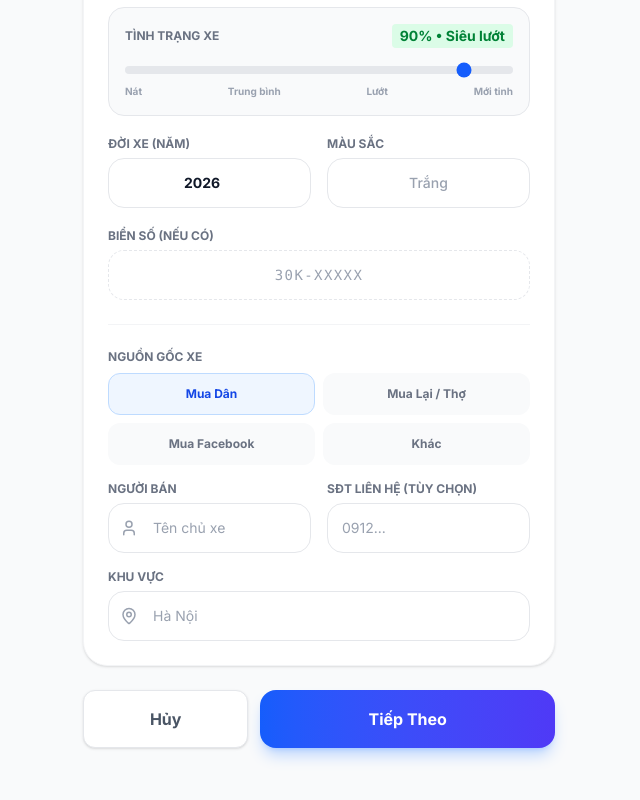
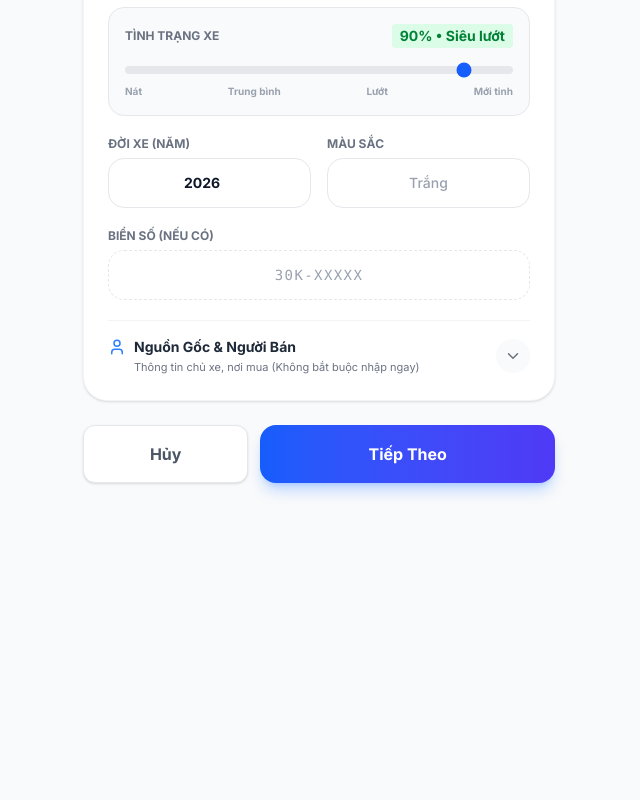
Before and after one commit to macxuanhoa/carem, a Next.js app: page /cars/new in a window 1280 px wide. Shown: the part 799-1599 px from the top of the page, without its empty margins (321-961 px from the left). After the commit the page ends 1398 px from the top, so only its background shows below. Built offline with nearby package versions, Linux system fonts and the light colour scheme.

Commit message:
Make origin and seller info collapsible in new car form

```diff
--- a/app/cars/new/page.tsx
+++ b/app/cars/new/page.tsx
@@ -33,6 +33,7 @@ export default function NewCarPage() {
   const [dealStatus, setDealStatus] = useState<'PENDING' | 'DEPOSITED' | 'BOUGHT_NOW'>('PENDING'); // PENDING, DEPOSITED, BOUGHT_NOW
   const [createdCarId, setCreatedCarId] = useState<number | null>(null);
   const [showDocsPrompt, setShowDocsPrompt] = useState(false);
+  const [showOriginInfo, setShowOriginInfo] = useState(false); // Collapsible state
 
   // Form State
   const [formData, setFormData] = useState({
@@ -489,8 +490,36 @@ export default function NewCarPage() {
                         </div>
 
                         {/* Merged Fields from old Step 1 */}
-                        <div className="border-t border-gray-100 dark:border-gray-800 pt-6 mt-6 space-y-4">
+                        <div className="border-t border-gray-100 dark:border-gray-800 pt-4 mt-4">
+                            <button
+                                type="button"
+                                onClick={() => setShowOriginInfo(!showOriginInfo)}
+                                className="w-full flex items-center justify-between text-left group"
+                            >
+                                <div>
+                                    <h3 className="text-sm font-bold text-gray-800 dark:text-white flex items-center">
+                                        <User size={18} className="mr-2 text-blue-500" />
+                                        Nguồn Gốc & Người Bán
+                                    </h3>
+                                    <p className="text-[11px] text-gray-500 dark:text-gray-400 mt-0.5 ml-6.5">
+                                        Thông tin chủ xe, nơi mua (Không bắt buộc nhập ngay)
+                                    </p>
+                                </div>
+                                <div className={`p-2 rounded-full bg-gray-50 dark:bg-gray-800 transition-transform duration-200 ${showOriginInfo ? 'rotate-180' : ''}`}>
+                                    <ChevronDown size={18} className="text-gray-500" />
+                                </div>
+                            </button>
 
+                            <AnimatePresence>
+                                {showOriginInfo && (
+                                    <motion.div
+                                        initial={{ height: 0, opacity: 0 }}
+                                        animate={{ height: 'auto', opacity: 1 }}
+                                        exit={{ height: 0, opacity: 0 }}
+                                        transition={{ duration: 0.3, ease: "easeInOut" }}
+                                        className="overflow-hidden"
+                                    >
+                                        <div className="pt-4 space-y-4">
                                             {/* Nguồn Gốc */}
                                             <div>
                                                 <label className="text-xs font-bold text-gray-500 dark:text-gray-400 uppercase block mb-2">Nguồn Gốc Xe</label>
@@ -525,7 +554,6 @@ export default function NewCarPage() {
                                                         <input
                                                             type="text"
                                                             name="nguoiBan"
-                                            required
                                                             value={formData.nguoiBan}
                                                             onChange={handleChange}
                                                             className="input-primary pl-11!"
@@ -578,7 +606,6 @@ export default function NewCarPage() {
                                                     <input
                                                         type="text"
                                                         name="tinhThanh"
-                                        required
                                                         value={formData.tinhThanh}
                                                         onChange={handleChange}
                                                         className="input-primary pl-11!"
@@ -586,6 +613,10 @@ export default function NewCarPage() {
                                                     />
                                                 </div>
                                             </div>
+                                        </div>
+                                    </motion.div>
+                                )}
+                            </AnimatePresence>
                         </div>
                     </div>
 
```
Lines whose indentation alone changed are shown as unchanged.
